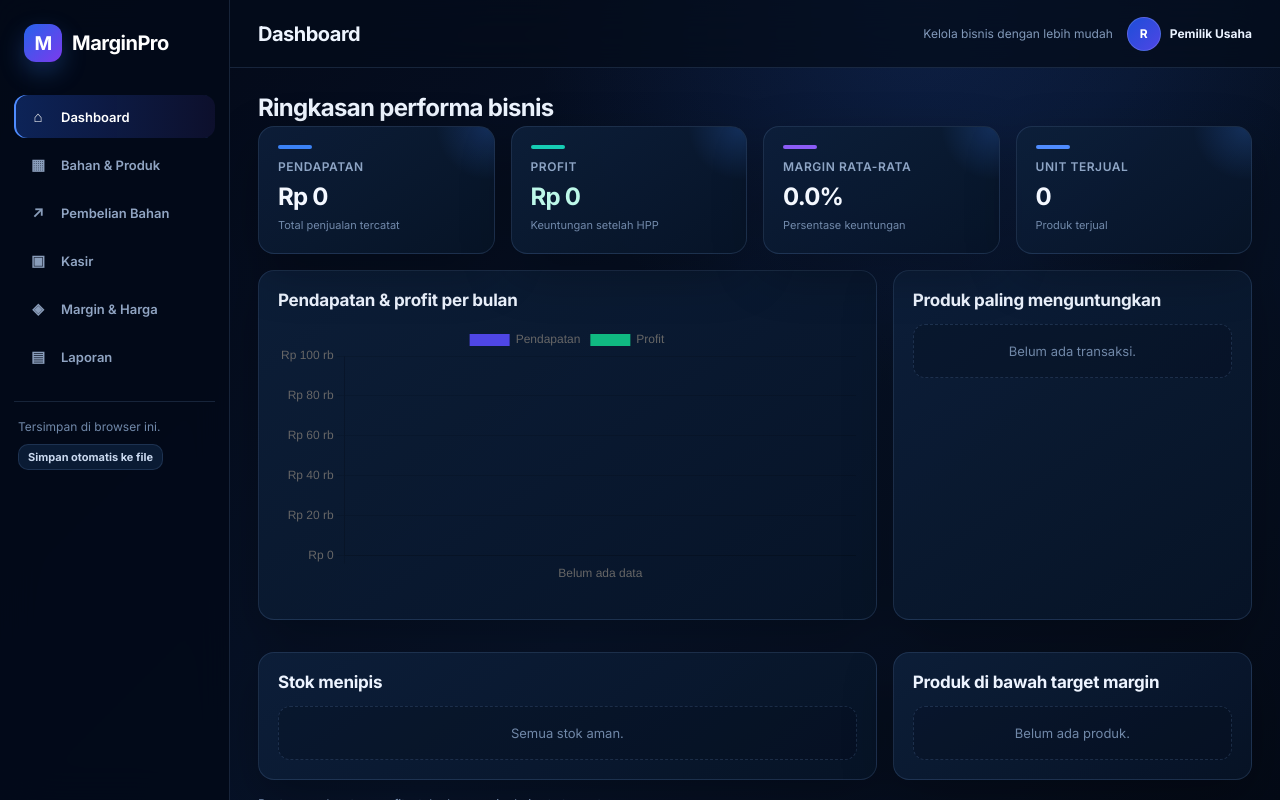
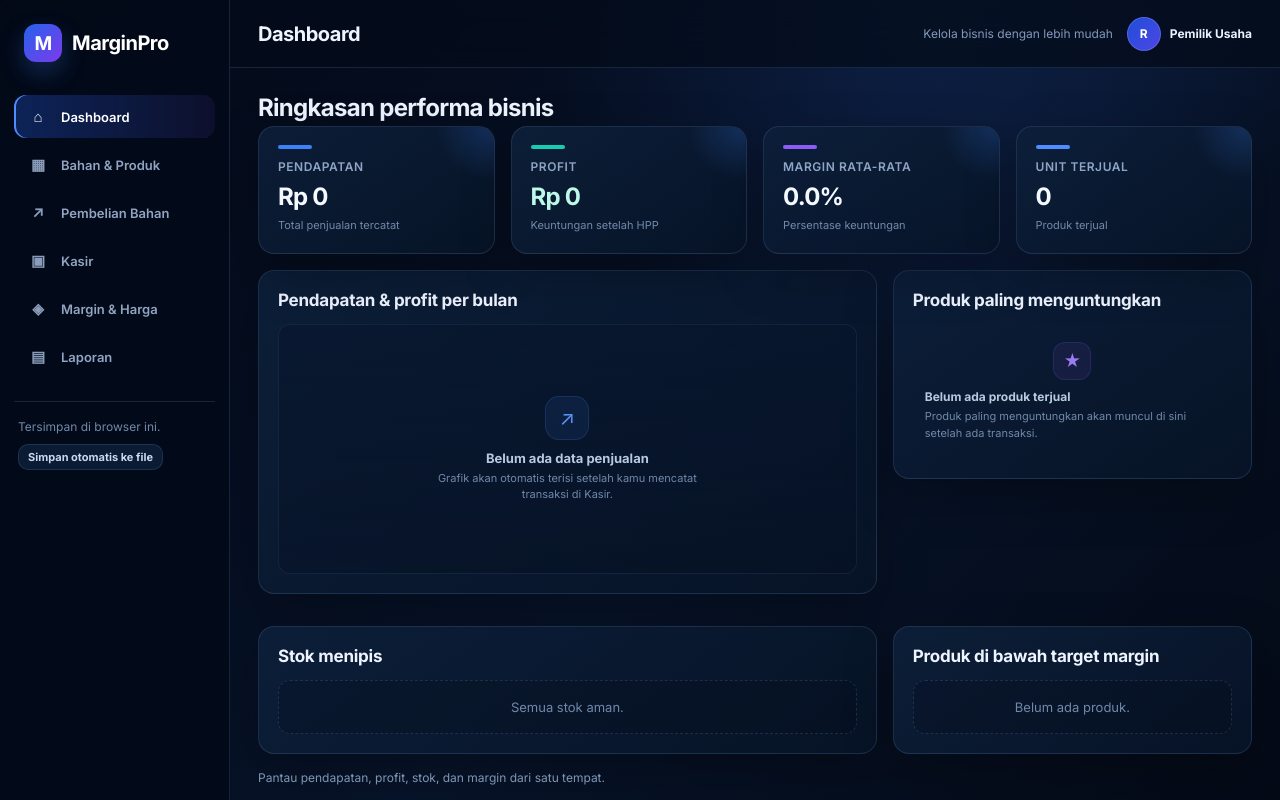
Before and after one commit to rajakamal1911-crypto/UMKM.ID, a plain HTML site: page index.html in a window 1280 px wide. Drawn offline with nearby package versions, Linux system fonts and the light colour scheme.

Commit message:
Polish dashboard empty states
Make empty dashboard areas more compact and visually clear.

```diff
--- a/index.html
+++ b/index.html
@@ -32,7 +32,7 @@ header h2{margin:0;font-size:20px;letter-spacing:-.5px;color:#eef5ff}
 .header-meta{display:flex;align-items:center;gap:14px}.header-date{color:#8299b9;font-size:12px}.profile{display:flex;align-items:center;gap:9px;font-size:12px;font-weight:700}.avatar{width:34px;height:34px;border-radius:50%;display:grid;place-items:center;background:linear-gradient(135deg,#1d4ed8,#4f46e5);color:#fff;font-weight:800;border:1px solid rgba(255,255,255,.15)}
 #burger{display:none}
 .wrap{padding:25px 28px 38px;max-width:1500px}.tab{display:none}.tab.on{display:block}
-.grid{display:grid;gap:16px}.g2{grid-template-columns:minmax(0,1.55fr) minmax(300px,.9fr)}.g4{grid-template-columns:repeat(4,minmax(0,1fr))}
+.grid{display:grid;gap:16px}.g2{grid-template-columns:minmax(0,1.55fr) minmax(300px,.9fr);align-items:start}.g4{grid-template-columns:repeat(4,minmax(0,1fr))}
 .card{background:linear-gradient(145deg,rgba(13,31,58,.92),rgba(7,20,39,.92));border:1px solid var(--line);border-radius:16px;padding:19px;margin-bottom:16px;box-shadow:var(--shadow)}
 .card h3{margin:0 0 14px;font-size:16px;letter-spacing:-.25px;color:#edf4ff}.mut{color:var(--mut);font-size:13px}
 .stat{position:relative;overflow:hidden;padding:18px 19px 16px!important;min-height:128px}.stat:after{content:"";position:absolute;width:110px;height:110px;border-radius:50%;right:-50px;top:-55px;background:radial-gradient(circle,rgba(59,130,246,.22),transparent 68%)}
@@ -52,7 +52,7 @@ td{padding:11px;border-bottom:1px solid rgba(117,153,211,.10);white-space:nowrap
 .bomr{display:flex;gap:6px;margin-bottom:6px}.bomr input{width:90px}.bar{display:flex;gap:8px;flex-wrap:wrap;align-items:end;margin-bottom:12px}.bar>div{min-width:120px}
 #toast{position:fixed;bottom:18px;right:18px;display:flex;flex-direction:column;gap:8px;z-index:50}#toast div{background:#0b6f5b;color:#fff;padding:11px 15px;border-radius:10px;font-size:13px;box-shadow:0 10px 25px rgba(0,0,0,.3)}#toast div.e{background:#8d2630}
 .empty{color:#7088a8;font-size:13px;padding:18px 4px;text-align:center;border:1px dashed rgba(117,153,211,.2);border-radius:12px;background:rgba(4,12,25,.28)}
-#t-dash .card h3{font-size:17px}#t-dash .card:has(canvas){min-height:350px}
+#t-dash .card h3{font-size:17px}#t-dash .card:has(canvas){min-height:0}.chart-wrap{height:250px;position:relative;border:1px solid rgba(117,153,211,.10);border-radius:12px;background:linear-gradient(180deg,rgba(7,22,44,.55),rgba(4,13,28,.28));overflow:hidden}.chart-wrap canvas{width:100%!important;height:100%!important}.chart-empty{position:absolute;inset:0;display:flex;flex-direction:column;align-items:center;justify-content:center;text-align:center;color:#7890b0}.chart-empty .ce-icon{width:44px;height:44px;border-radius:14px;display:grid;place-items:center;background:rgba(59,130,246,.10);border:1px solid rgba(76,126,214,.18);color:#5b8ff5;font-size:20px;margin-bottom:10px}.chart-empty strong{display:block;color:#b9c9df;font-size:13px;margin-bottom:4px}.chart-empty span{font-size:11px;color:#7088a8;max-width:260px;line-height:1.5}.dash-empty{padding:18px 12px}.dash-empty .empty-icon{width:38px;height:38px;border-radius:12px;display:grid;place-items:center;margin:0 auto 9px;background:rgba(139,92,246,.09);border:1px solid rgba(139,92,246,.16);color:#9c7af4;font-size:17px}.dash-empty strong{display:block;color:#b9c9df;font-size:12px;margin-bottom:4px}.dash-empty span{display:block;color:#7088a8;font-size:11px;line-height:1.5}
 #ch-msg{padding:12px}
 summary{color:#eaf2ff}
 #t-dash:before{content:"Ringkasan performa bisnis";display:block;font-size:24px;font-weight:700;letter-spacing:-.7px;margin:0 0 4px;color:#eef5ff}
@@ -85,7 +85,7 @@ summary{color:#eaf2ff}
 <div class="card stat mut" style="margin:0"><div class="stat-label">Unit terjual</div><b id="d-qty">0</b><div class="dashboard-sub">Produk terjual</div></div>
 </div>
 <div class="grid g2">
-<div class="card"><h3>Pendapatan &amp; profit per bulan</h3><div style="height:260px"><canvas id="ch"></canvas></div><div id="ch-msg" class="empty" hidden>Grafik butuh koneksi internet untuk dimuat. Data dan fitur lain tetap berfungsi.</div></div>
+<div class="card"><h3>Pendapatan &amp; profit per bulan</h3><div class="chart-wrap"><canvas id="ch"></canvas><div id="ch-empty" class="chart-empty"><div class="ce-icon">↗</div><strong>Belum ada data penjualan</strong><span>Grafik akan otomatis terisi setelah kamu mencatat transaksi di Kasir.</span></div></div><div id="ch-msg" class="empty" hidden>Grafik butuh koneksi internet untuk dimuat. Data dan fitur lain tetap berfungsi.</div></div>
 <div class="card"><h3>Produk paling menguntungkan</h3><div id="d-top"></div></div>
 <div class="card"><h3>Stok menipis</h3><div id="d-low"></div></div>
 <div class="card"><h3>Produk di bawah target margin</h3><div id="d-under"></div></div>
@@ -341,15 +341,17 @@ function renderDash(){
  $('d-rev').textContent=rp(T.r);$('d-pro').textContent=rp(T.r-T.c);$('d-pro').className=sg(T.r-T.c);$('d-mar').textContent=pct(T.r?(T.r-T.c)/T.r*100:0);$('d-qty').textContent=T.q;
  const agg={};D.tx.forEach(t=>{const a=agg[t.pid]||(agg[t.pid]={n:t.name,q:0,p:0});a.q+=t.qty;a.p+=t.rev-t.cost});
  const top=Object.values(agg).sort((a,b)=>b.p-a.p).slice(0,5);
- $('d-top').innerHTML=top.length?`<table><tbody>${top.map((x,i)=>`<tr><td>${i+1}. ${esc(x.n)}<div class="mut">${x.q} terjual</div></td><td class="r ${sg(x.p)}"><b>${rp(x.p)}</b></td></tr>`).join('')}</tbody></table>`:empty('Belum ada transaksi.');
+ $('d-top').innerHTML=top.length?`<table><tbody>${top.map((x,i)=>`<tr><td>${i+1}. ${esc(x.n)}<div class="mut">${x.q} terjual</div></td><td class="r ${sg(x.p)}"><b>${rp(x.p)}</b></td></tr>`).join('')}</tbody></table>`:`<div class="dash-empty"><div class="empty-icon">★</div><strong>Belum ada produk terjual</strong><span>Produk paling menguntungkan akan muncul di sini setelah ada transaksi.</span></div>`;
  const low=Object.values(D.rm).filter(r=>r.stock<=r.min);
  $('d-low').innerHTML=low.length?`<table><tbody>${low.map(r=>`<tr><td>${esc(r.name)}</td><td class="r bad">${+r.stock.toFixed(2)} ${esc(r.unit)} (min ${r.min})</td></tr>`).join('')}</tbody></table>`:empty('Semua stok aman.');
  const un=Object.values(D.pr).filter(p=>mgn(p)<D.target);
  $('d-under').innerHTML=un.length?`<table><tbody>${un.map(p=>`<tr><td>${esc(p.name)}</td><td class="r bad">${pct(mgn(p))} (target ${D.target}%)</td></tr>`).join('')}</tbody></table>`:empty(Object.keys(D.pr).length?'Semua produk sesuai target.':'Belum ada produk.');
  const mo={};D.tx.forEach(t=>{const m=ym(t.date),a=mo[m]||(mo[m]={r:0,p:0});a.r+=t.rev;a.p+=t.rev-t.cost});
  const L=Object.keys(mo).sort();
- if(typeof Chart==='undefined'){$('ch-msg').hidden=false;return}
+ if(typeof Chart==='undefined'){$('ch-msg').hidden=false;$('ch-empty').hidden=true;$('ch').style.display='none';return}
  if(!$('t-dash').classList.contains('on'))return;
+ $('ch-msg').hidden=true;$('ch-empty').hidden=!!L.length;$('ch').style.display=L.length?'block':'none';
+ if(!L.length){if(chart){chart.destroy();chart=null}return}
  if(chart)chart.destroy();
  chart=new Chart($('ch'),{type:'bar',data:{labels:L.length?L.map(mlabel):['Belum ada data'],datasets:[{label:'Pendapatan',data:L.length?L.map(l=>mo[l].r):[0],backgroundColor:'#4f46e5',borderRadius:5},{label:'Profit',data:L.length?L.map(l=>mo[l].p):[0],backgroundColor:'#10b981',borderRadius:5}]},
   options:{responsive:true,maintainAspectRatio:false,scales:{y:{beginAtZero:true,suggestedMax:L.length?undefined:100000,ticks:{maxTicksLimit:6,callback:fmtAxis}}},plugins:{tooltip:{callbacks:{label:c=>c.dataset.label+': '+rp(c.parsed.y)}}}}})}
```
